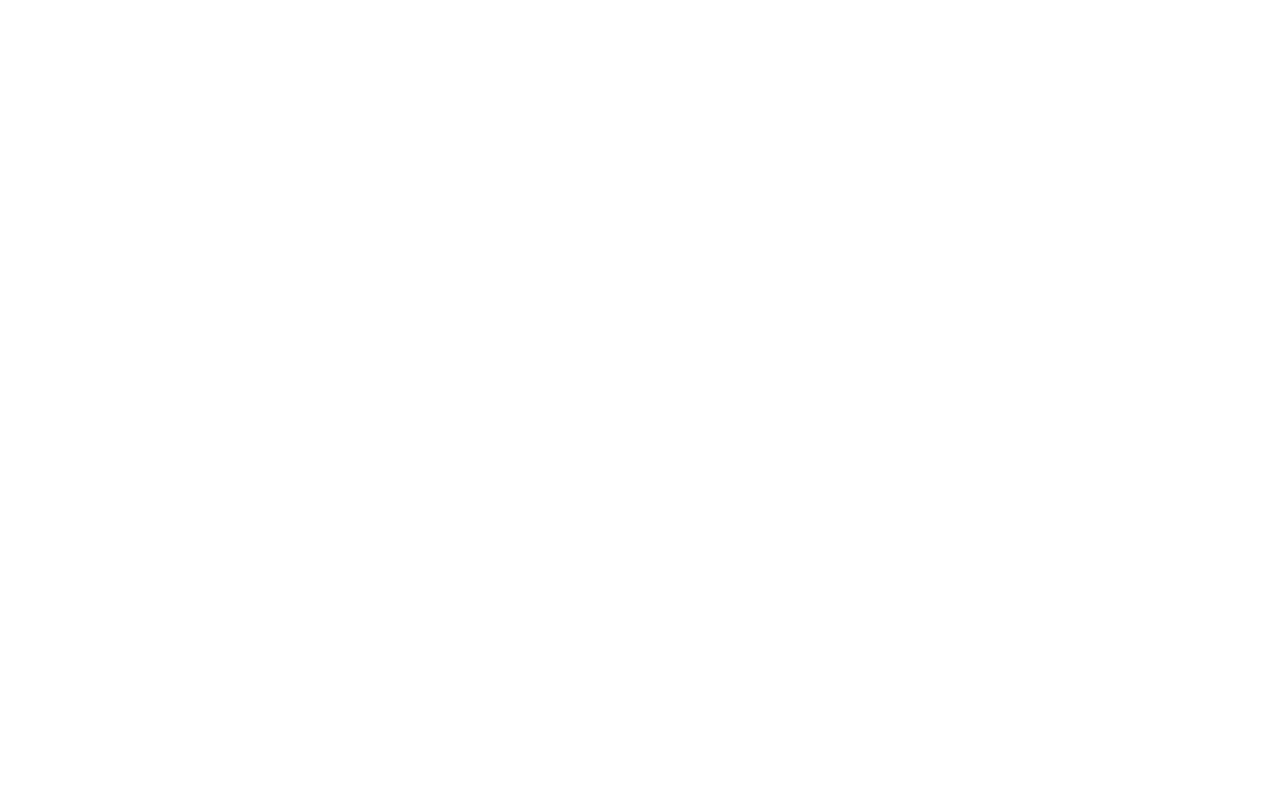
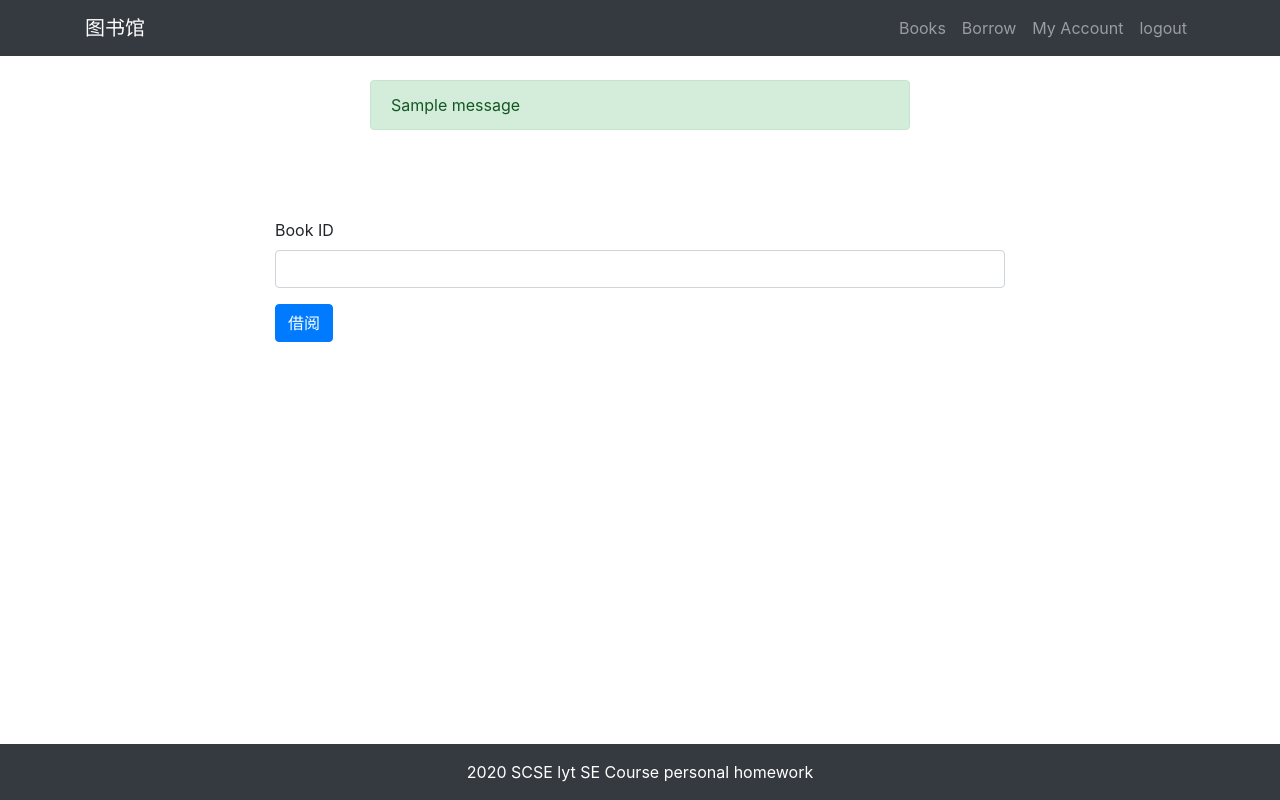
Before and after one commit to login256/Library-Manage-System, a Django app: page /borrow/ in a window 1280 px wide. Before the commit the page is empty. Run offline with Django 3.2, Linux system fonts and the light colour scheme; a user stored in the database is signed in; tables that the repository leaves empty hold one stand-in row (values such as "Sample post"); one stand-in notice (Sample message) is shown.

Commit message:
message ok

```diff
--- a/app/templates/base.html
+++ b/app/templates/base.html
@@ -17,7 +17,9 @@
   </head>
   <body>
   	{% include 'header.html' %}
+    <br/>
     {% include 'errors.html' %}
+    {% include 'messages.html' %}
 	{% block mainbody %}
 	{% endblock %}
     {% include 'footer.html' %}
--- a/app/templates/borrow.html
+++ b/app/templates/borrow.html
@@ -1,7 +1,15 @@
 {% include 'base.html' %}
 {% block mainbody %}
 <div class="container">
-<div class="row">
+<div class="row  justify-content-center">
+<form action="" method="post" class="col-md-8">
+{% csrf_token %}
+<div class="form-group">
+<label for="bookitem_id">Book ID</label>
+<input type="number" class="form-control" name="id" id="bookitem_id">
+</div>
+<button type="submit" class="btn btn-primary">借阅</button>
+</form>
 </div>
 </div>
 {% endblock mainbody %}
--- a/app/templates/errors.html
+++ b/app/templates/errors.html
@@ -1,7 +1,13 @@
 {% if errors %}
+<div class="container">
+<div class="row justify-content-center">
+<div class="col-md-6">
 <ul class="alert alert-danger" role="alert">
 {% for error in errors %}
 <li>{{error}}</li>
 {% endfor %}
 </ul>
+</div>
+</div>
+</div>
 {% endif %}
--- a/app/templates/header.html
+++ b/app/templates/header.html
@@ -10,6 +10,9 @@
         <!-- 条目 -->
         <li class="nav-item">
         	<a class="nav-link" href="{% url 'books_index' %}">Books</a>
+        </li>
+        <li class="nav-item">
+        	<a class="nav-link" href="{% url 'borrow' %}">Borrow</a>
         </li>
 		{% if request.user.is_authenticated %}
         <li class="nav-item">
--- /dev/null
+++ b/app/templates/messages.html
@@ -0,0 +1,11 @@
+{% if messages %}
+<div class="container">
+<div class="row justify-content-center">
+<div class="col-md-6">
+    {% for message in messages %}
+        <div class="alert {% if message.tags %}alert-{{ message.tags }}{% endif %}" role="alert">{{ message }}</div>
+    {% endfor %}
+</div>
+</div>
+</div>
+{% endif %}
--- a/app/views.py
+++ b/app/views.py
@@ -3,6 +3,8 @@
 
 from django.contrib.auth import login, authenticate, logout
 from django.contrib.auth.decorators import login_required
+
+from django.contrib import messages
 
 from django.utils import timezone
 
@@ -51,16 +53,21 @@
 @login_required
 def borrow_book(request):
     if request.method == 'GET':
-        return HttpResponse(request.GET)
+        return render(request, 'borrow.html')
     elif request.method == 'POST':
-        if request.POST['id']:
+        if 'id' in request.POST:
+            if not request.POST['id']:
+                return render(request, 'borrow.html', {'errors': ['Empyt id!']})
             bookitem = get_object_or_404(BookItem, id=request.POST['id'])
-            if bookitem.status == 1:
+            if bookitem.status != 0:
+                #messages.error(request, 'Book has been borrowed!')
                 return render(request, 'borrow.html', {'errors': ['Book has been borrowed!']})
             bookitem.status = 1
+            bookitem.save()
             borrow = Borrow(bookitem=bookitem, user=request.user,
                             date_borrow=timezone.now(), fee=0)
             borrow.save()
-            redirect('/books/')
+            messages.success(request, 'Borrow Success!')
+            return redirect('/books/')
         else:
             raise Http404('Wrong POST!')
```
